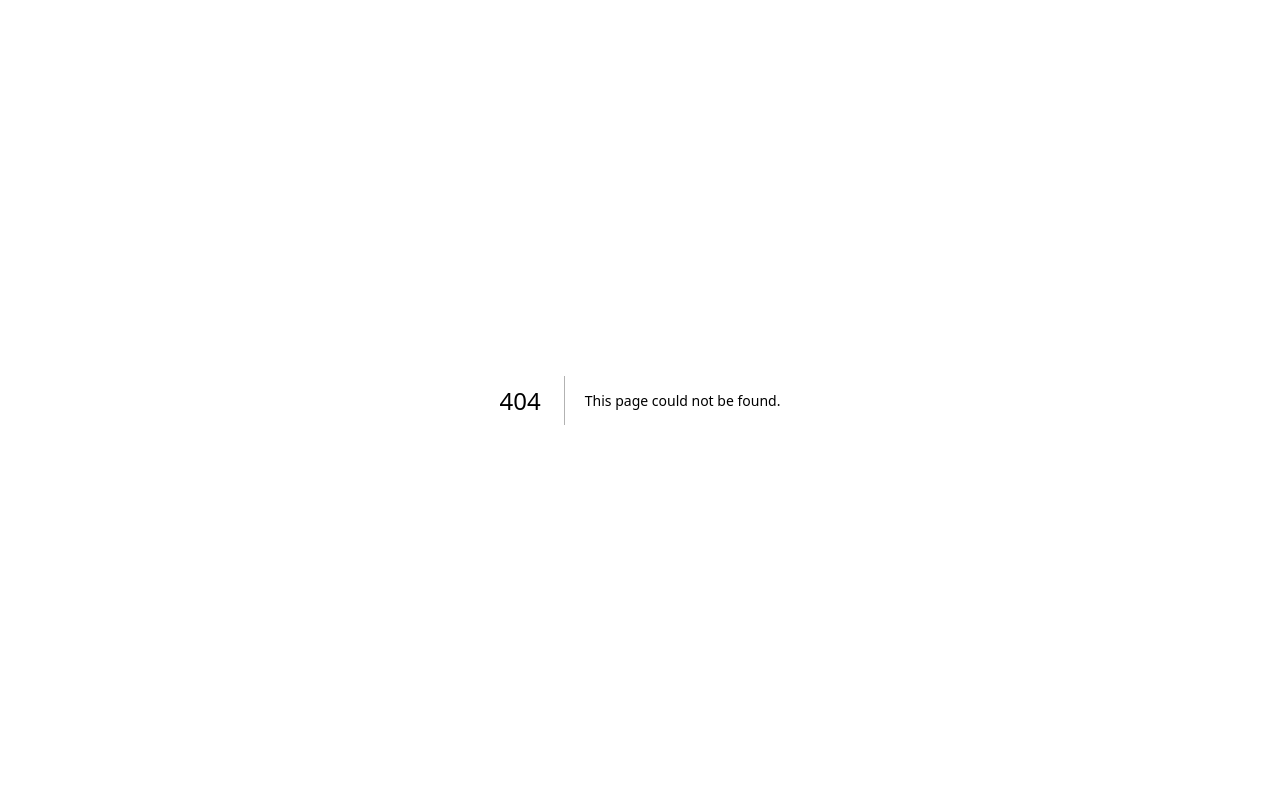
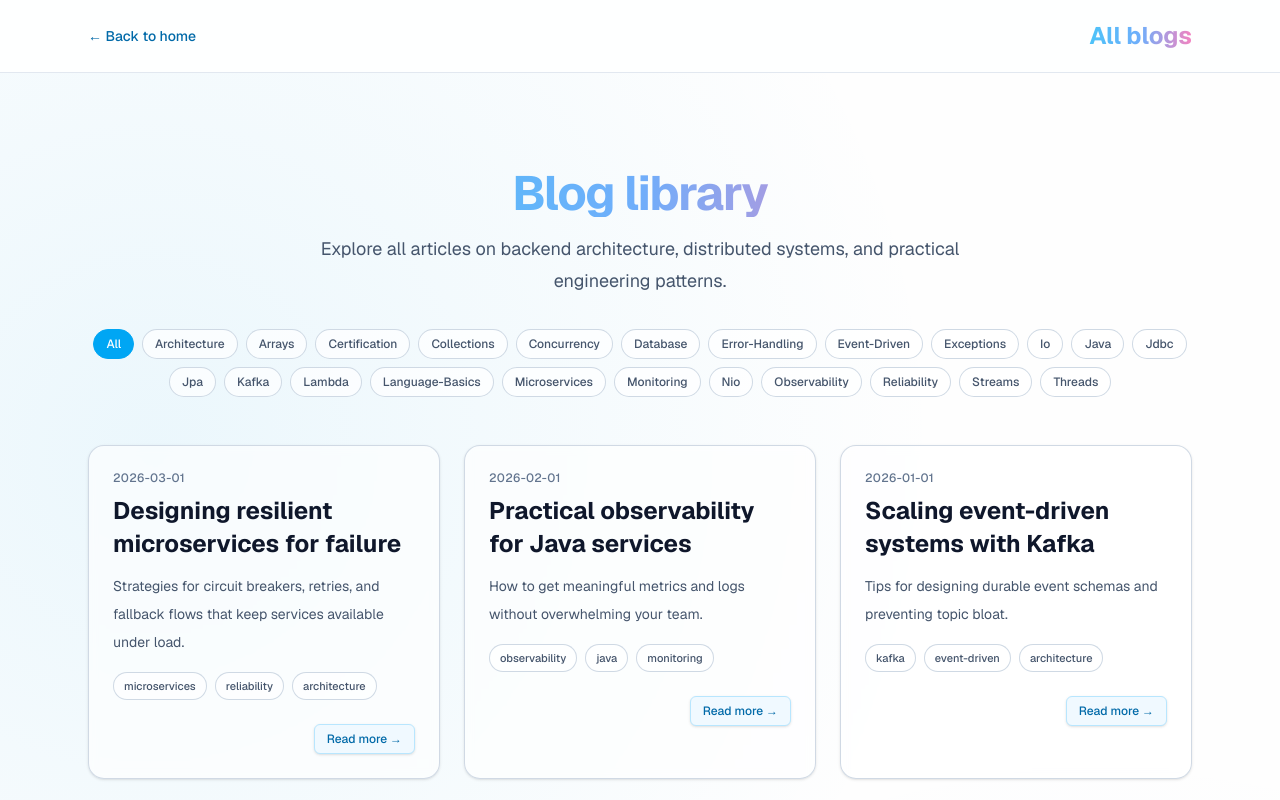
Before and after one commit to shrikanthavale/shrikant-portfolio, a Next.js app: page /blog in a window 1280 px wide. Before the commit this address had no page. Shown: the top 800 px of the page. Built offline with nearby package versions, Linux system fonts and the light colour scheme.

Commit message:
feat(blog): move filtering to all-blogs page

```diff
--- /dev/null
+++ b/app/blog/page.tsx
@@ -0,0 +1,38 @@
+import { Suspense } from "react";
+import Link from "next/link";
+import BlogPreviewClient from "@/app/components/BlogPreviewClient";
+import { getPosts } from "@/app/lib/getPosts";
+
+export default function BlogIndexPage() {
+  const posts = getPosts();
+
+  return (
+    <main className="min-h-screen bg-slate-50 text-slate-900 transition-colors dark:bg-slate-950 dark:text-slate-100">
+      <section className="border-b border-slate-200 bg-white/90 dark:border-slate-800 dark:bg-slate-950/90">
+        <div className="mx-auto flex max-w-6xl items-center justify-between px-6 py-5">
+          <Link
+            href="/#blog"
+            className="text-sm font-medium text-sky-700 transition hover:text-sky-600 dark:text-sky-300 dark:hover:text-sky-200"
+          >
+            ← Back to home
+          </Link>
+          <h1 className="heading-gradient text-xl font-bold sm:text-2xl">All blogs</h1>
+        </div>
+      </section>
+
+      <section className="section-ambient border-b border-slate-200 bg-white/80 dark:border-slate-800 dark:bg-slate-900/30">
+        <div className="mx-auto max-w-6xl px-6 py-20 sm:py-24">
+          <div className="mx-auto max-w-2xl text-center">
+            <h2 className="heading-gradient text-3xl font-bold tracking-tight sm:text-5xl">Blog library</h2>
+            <p className="mt-4 text-base leading-7 text-slate-600 sm:text-lg sm:leading-8 dark:text-gray-400">
+              Explore all articles on backend architecture, distributed systems, and practical engineering patterns.
+            </p>
+          </div>
+          <Suspense fallback={null}>
+            <BlogPreviewClient posts={posts} />
+          </Suspense>
+        </div>
+      </section>
+    </main>
+  );
+}
--- a/app/components/BlogPreview.tsx
+++ b/app/components/BlogPreview.tsx
@@ -1,9 +1,8 @@
-import { Suspense } from "react";
+import Link from "next/link";
 import { getPosts } from "@/app/lib/getPosts";
-import BlogPreviewClient from "./BlogPreviewClient";
 
 export default function BlogPreview() {
-  const posts = getPosts();
+  const posts = getPosts().slice(0, 3);
 
   return (
     <section id="blog" className="section-ambient border-t border-slate-200 bg-slate-50/70 dark:border-gray-800 dark:bg-slate-900/20">
@@ -14,9 +13,48 @@ export default function BlogPreview() {
             Thoughts on backend architecture, scaling systems, and practical engineering patterns.
           </p>
         </div>
-        <Suspense fallback={null}>
-          <BlogPreviewClient posts={posts} />
-        </Suspense>
+
+        <div className="mt-12 grid gap-6 lg:grid-cols-3">
+          {posts.map((post) => (
+            <article
+              key={post.slug}
+              className="glass-card glass-card-hover flex h-full flex-col rounded-2xl p-6 shadow-sm hover:border-sky-300 dark:hover:border-sky-700"
+            >
+              <p className="text-xs font-medium tracking-wide text-slate-500 dark:text-slate-400">{post.date}</p>
+              <h3 className="mt-2 text-xl font-bold leading-snug text-slate-900 sm:text-2xl dark:text-white">{post.title}</h3>
+              <p className="mt-3 line-clamp-3 text-sm leading-7 text-slate-600 dark:text-gray-400">{post.excerpt}</p>
+              {post.tags && post.tags.length > 0 && (
+                <div className="mt-4 flex flex-wrap gap-2">
+                  {post.tags.slice(0, 3).map((tag) => (
+                    <span
+                      key={`${post.slug}-${tag}`}
+                      className="rounded-full border border-slate-300/90 bg-white/60 px-2.5 py-1 text-[11px] font-medium text-slate-600 dark:border-slate-700 dark:bg-slate-800/70 dark:text-slate-300"
+                    >
+                      {tag}
+                    </span>
+                  ))}
+                </div>
+              )}
+              <div className="mt-6 flex items-center justify-end text-xs text-slate-500 dark:text-slate-400">
+                <Link
+                  href={post.href}
+                  className="inline-flex items-center rounded-md border border-sky-200 bg-sky-50 px-3 py-1.5 font-medium text-sky-700 shadow-sm transition-all duration-200 hover:scale-105 hover:border-sky-500 hover:bg-sky-500 hover:text-white dark:border-sky-800/60 dark:bg-sky-900/20 dark:text-sky-300 dark:hover:border-sky-400 dark:hover:bg-sky-500"
+                >
+                  Read more →
+                </Link>
+              </div>
+            </article>
+          ))}
+        </div>
+
+        <div className="mt-8 text-center">
+          <Link
+            href="/blog"
+            className="inline-flex items-center rounded-md bg-sky-600 px-4 py-2 text-sm font-semibold text-white shadow-sm shadow-sky-500/30 transition-all duration-200 hover:scale-105 hover:bg-sky-500 hover:shadow-md hover:shadow-sky-400/40"
+          >
+            View all blogs
+          </Link>
+        </div>
       </div>
     </section>
   );
```
